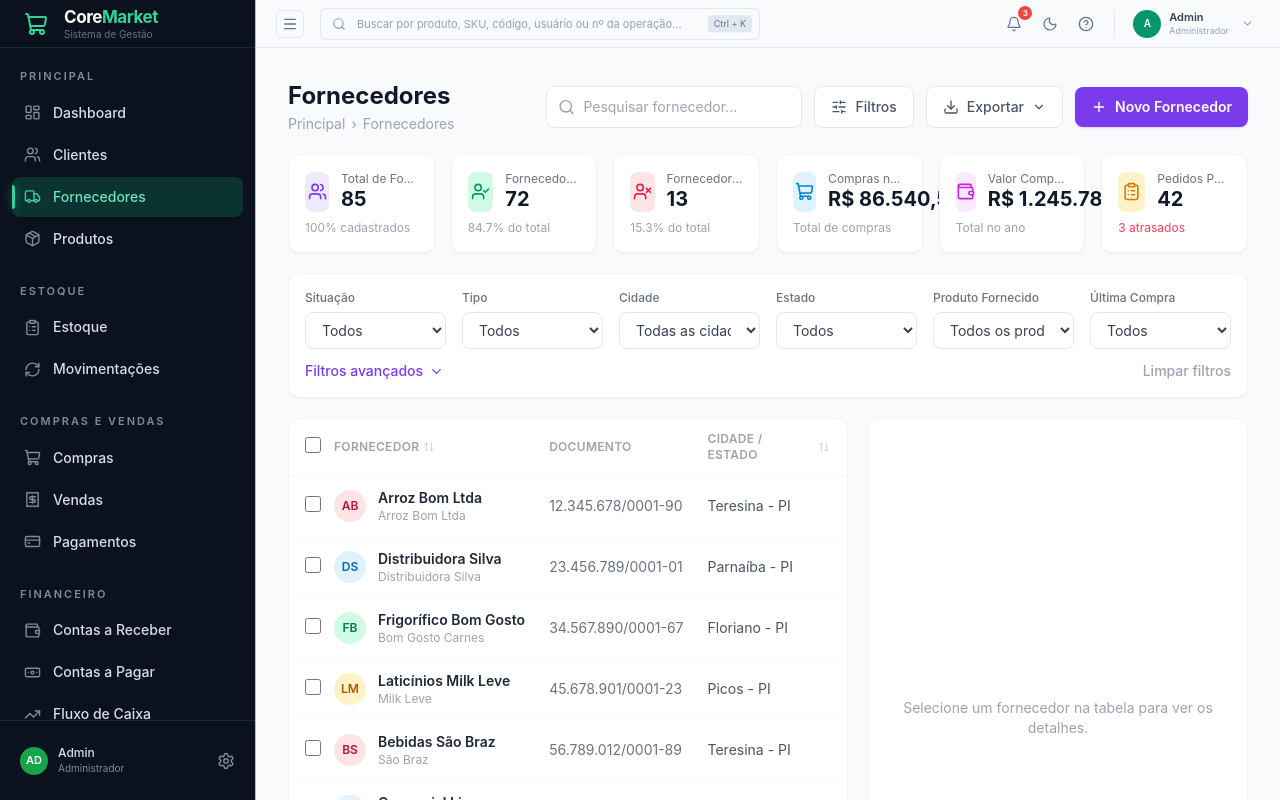
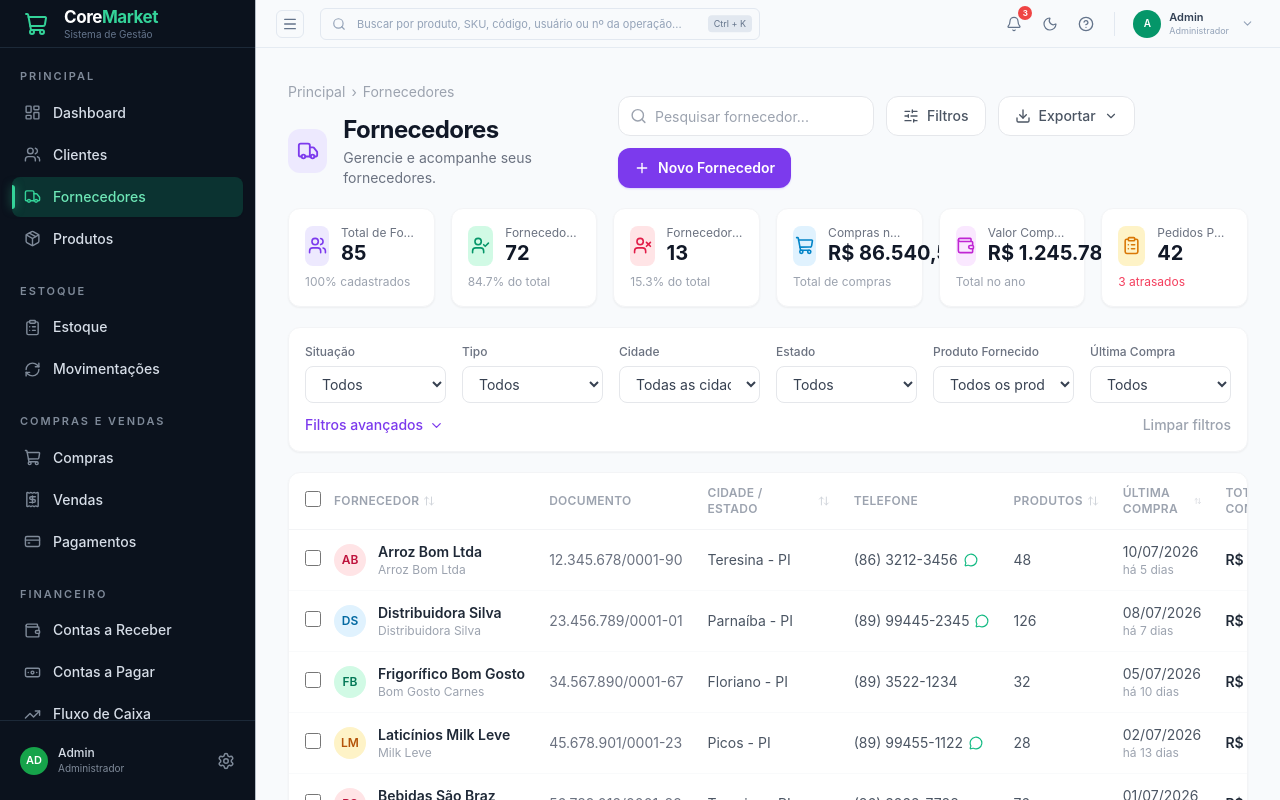
Before and after one commit to natanaelrb/coremarket-frontend, a React (Vite) app: page /fornecedores in a window 1280 px wide. Built offline with nearby package versions, Linux system fonts and the light colour scheme.

Commit message:
refactor(fornecedores): improve supplier details

```diff
--- a/src/features/fornecedores/components/DetailPanel/DetailPanel.jsx
+++ b/src/features/fornecedores/components/DetailPanel/DetailPanel.jsx
@@ -1,8 +1,11 @@
 import { X } from "lucide-react";
+
 import InitialsAvatar from "../../../../shared/components/data-display/InitialsAvatar.jsx";
 import StarRating from "../../../../shared/components/data-display/StarRating.jsx";
 import StatusBadge from "../Table/StatusBadge.jsx";
+
 import DetailTabs from "./DetailTabs.jsx";
+
 import VisaoGeralTab from "./tabs/VisaoGeralTab.jsx";
 import DadosTab from "./tabs/DadosTab.jsx";
 import ProdutosTab from "./tabs/ProdutosTab.jsx";
@@ -26,48 +29,75 @@ export default function DetailPanel({
   onChangeTab,
   onClose,
 }) {
-  if (!fornecedor) {
-    return (
-      <div className="flex h-full items-center justify-center rounded-xl border border-gray-100 bg-white p-8 text-center text-sm text-gray-400 dark:border-[#1c2044] dark:bg-[#141833] dark:text-gray-500">
-        Selecione um fornecedor na tabela para ver os detalhes.
-      </div>
-    );
-  }
+  if (!fornecedor) return null;
 
-  const ActiveTabComponent = TAB_COMPONENTS[activeTab] ?? VisaoGeralTab;
+  const ActiveTabComponent =
+    TAB_COMPONENTS[activeTab] ?? VisaoGeralTab;
 
   return (
-    <div className="animate-slide-in-right flex h-full flex-col overflow-hidden rounded-xl border border-gray-100 bg-white shadow-sm dark:border-[#1c2044] dark:bg-[#141833]">
-      <div className="flex items-start justify-between border-b border-gray-100 p-4 dark:border-[#1c2044]">
-        <div className="flex items-center gap-3">
-          <InitialsAvatar name={fornecedor.nomeFantasia} size="md" />
+    <div className="fixed inset-0 z-50 flex items-center justify-center p-4 sm:p-6">
+
+      {/* Overlay */}
+      <div
+        className="absolute inset-0 bg-slate-950/50 backdrop-blur-sm"
+        onClick={onClose}
+      />
+
+      {/* Modal */}
+      <div className="relative z-10 flex h-[88vh] w-full max-w-6xl flex-col overflow-hidden rounded-2xl border border-gray-200 bg-white shadow-2xl animate-scale-in dark:border-[#252a4a] dark:bg-[#141833]">
+
+        {/* Header */}
+        <div className="flex flex-shrink-0 items-start justify-between border-b border-gray-100 px-6 py-5 dark:border-[#252a4a]">
+
+          <div className="flex items-center gap-4">
+            <InitialsAvatar
+              name={fornecedor.nomeFantasia}
+              size="lg"
+            />
+
             <div>
               <div className="flex items-center gap-2">
-              <h3 className="font-semibold text-gray-800 dark:text-gray-100">
+                <h2 className="text-lg font-semibold text-gray-800 dark:text-gray-100">
                   {fornecedor.nomeFantasia}
-              </h3>
+                </h2>
+
                 <StatusBadge status={fornecedor.status} />
               </div>
-            <div className="mt-0.5 flex items-center gap-1.5">
-              <StarRating value={fornecedor.nota} size={12} />
+
+              <div className="mt-1 flex items-center gap-2">
+                <StarRating value={fornecedor.nota} size={13} />
+
                 <span className="text-xs text-gray-400 dark:text-gray-500">
                   {fornecedor.nota.toFixed(1)} (28 avaliações)
                 </span>
               </div>
             </div>
           </div>
+
           <button
             onClick={onClose}
-          className="rounded-lg p-1.5 text-gray-400 transition-colors hover:bg-gray-100 hover:text-gray-600 dark:hover:bg-[#1f234a] dark:hover:text-gray-200"
+            className="flex h-9 w-9 items-center justify-center rounded-lg text-gray-400 transition-colors hover:bg-gray-100 hover:text-gray-700 dark:hover:bg-[#1f234a] dark:hover:text-gray-200"
           >
-          <X size={18} />
+            <X size={20} />
           </button>
         </div>
 
-      <DetailTabs activeTab={activeTab} onChangeTab={onChangeTab} />
+        {/* Tabs */}
+        <div className="flex-shrink-0 border-b border-gray-100 px-6 dark:border-[#252a4a]">
+          <DetailTabs
+            activeTab={activeTab}
+            onChangeTab={onChangeTab}
+          />
+        </div>
 
-      <div className="flex-1 overflow-y-auto p-4">
-        <ActiveTabComponent fornecedor={fornecedor} detalhe={detalhe} />
+        {/* Conteúdo */}
+        <div className="flex-1 overflow-y-auto p-6">
+          <ActiveTabComponent
+            fornecedor={fornecedor}
+            detalhe={detalhe}
+          />
+        </div>
+
       </div>
     </div>
   );
--- a/src/features/fornecedores/components/Header/FornecedoresHeader.jsx
+++ b/src/features/fornecedores/components/Header/FornecedoresHeader.jsx
@@ -1,5 +1,13 @@
-import { Search, SlidersHorizontal, Download, ChevronDown, Plus } from 'lucide-react'
-import Breadcrumb from './Breadcrumb.jsx'
+import {
+  Search,
+  SlidersHorizontal,
+  Download,
+  ChevronDown,
+  Plus,
+  Truck,
+} from "lucide-react";
+
+import Breadcrumb from "./Breadcrumb.jsx";
 
 export default function FornecedoresHeader({
   searchTerm,
@@ -8,49 +16,76 @@ export default function FornecedoresHeader({
   onNewFornecedor,
 }) {
   return (
-    <header className="flex flex-col gap-4 lg:flex-row lg:items-center lg:justify-between animate-fade-in-up">
+    <header className="animate-fade-in-up">
+      {/* Área superior */}
+      <div className="flex flex-col gap-5 lg:flex-row lg:items-end lg:justify-between">
+
+        {/* Informações da página */}
         <div>
-        <h1 className="text-2xl font-bold text-gray-900 dark:text-white">Fornecedores</h1>
-        <Breadcrumb items={['Principal', 'Fornecedores']} />
+          <Breadcrumb items={["Principal", "Fornecedores"]} />
+
+          <div className="mt-3 flex items-center gap-4">
+            <div className="flex h-11 w-11 items-center justify-center rounded-xl bg-violet-100 text-violet-600 dark:bg-violet-500/10 dark:text-violet-400">
+              <Truck size={22} strokeWidth={2} />
             </div>
 
+            <div>
+              <h1 className="text-2xl font-bold tracking-tight text-gray-900 dark:text-white">
+                Fornecedores
+              </h1>
+
+              <p className="mt-0.5 text-sm text-gray-500 dark:text-gray-400">
+                Gerencie e acompanhe seus fornecedores.
+              </p>
+            </div>
+          </div>
+        </div>
+
+        {/* Ações */}
         <div className="flex flex-wrap items-center gap-3">
+
+          {/* Busca */}
           <div className="relative">
             <Search
               size={17}
               className="absolute left-3 top-1/2 -translate-y-1/2 text-gray-400 dark:text-gray-500"
             />
+
             <input
               type="text"
               value={searchTerm}
               onChange={(e) => onSearchChange(e.target.value)}
               placeholder="Pesquisar fornecedor..."
-            className="w-64 rounded-lg border border-gray-200 bg-white py-2.5 pl-9 pr-3 text-sm text-gray-700 outline-none transition-all focus:border-violet-400 focus:ring-2 focus:ring-violet-100 dark:border-[#252a4a] dark:bg-[#141833] dark:text-gray-200 dark:focus:ring-violet-500/20"
+              className="h-10 w-64 rounded-xl border border-gray-200 bg-white pl-9 pr-3 text-sm text-gray-700 outline-none transition-all placeholder:text-gray-400 focus:border-violet-400 focus:ring-4 focus:ring-violet-100 dark:border-[#252a4a] dark:bg-[#141833] dark:text-gray-200 dark:focus:ring-violet-500/20"
             />
           </div>
 
+          {/* Filtros */}
           <button
             onClick={onToggleFilters}
-          className="flex items-center gap-2 rounded-lg border border-gray-200 bg-white px-4 py-2.5 text-sm font-medium text-gray-600 transition-colors hover:bg-gray-50 dark:border-[#252a4a] dark:bg-[#141833] dark:text-gray-300 dark:hover:bg-[#1a1e3d]"
+            className="flex h-10 items-center gap-2 rounded-xl border border-gray-200 bg-white px-4 text-sm font-medium text-gray-600 transition-all hover:bg-gray-50 active:scale-[0.98] dark:border-[#252a4a] dark:bg-[#141833] dark:text-gray-300 dark:hover:bg-[#1a1e3d]"
           >
             <SlidersHorizontal size={16} />
             Filtros
           </button>
 
-        <button className="flex items-center gap-2 rounded-lg border border-gray-200 bg-white px-4 py-2.5 text-sm font-medium text-gray-600 transition-colors hover:bg-gray-50 dark:border-[#252a4a] dark:bg-[#141833] dark:text-gray-300 dark:hover:bg-[#1a1e3d]">
+          {/* Exportar */}
+          <button className="flex h-10 items-center gap-2 rounded-xl border border-gray-200 bg-white px-4 text-sm font-medium text-gray-600 transition-all hover:bg-gray-50 active:scale-[0.98] dark:border-[#252a4a] dark:bg-[#141833] dark:text-gray-300 dark:hover:bg-[#1a1e3d]">
             <Download size={16} />
             Exportar
             <ChevronDown size={14} />
           </button>
 
+          {/* Novo fornecedor */}
           <button
             onClick={onNewFornecedor}
-          className="flex items-center gap-2 rounded-lg bg-violet-600 px-4 py-2.5 text-sm font-semibold text-white shadow-sm shadow-violet-200 transition-all hover:bg-violet-700 hover:shadow-md hover:shadow-violet-300 active:scale-[0.98] dark:shadow-none"
+            className="flex h-10 items-center gap-2 rounded-xl bg-violet-600 px-4 text-sm font-semibold text-white shadow-sm shadow-violet-200 transition-all hover:bg-violet-700 hover:shadow-md hover:shadow-violet-300 active:scale-[0.98] dark:shadow-none"
           >
             <Plus size={16} />
             Novo Fornecedor
           </button>
         </div>
+      </div>
     </header>
-  )
+  );
 }
--- a/src/pages/Fornecedores.jsx
+++ b/src/pages/Fornecedores.jsx
@@ -1,5 +1,4 @@
 import { useState, useMemo } from 'react'
-
 
 import FornecedoresHeader from "../features/fornecedores/components/Header/FornecedoresHeader.jsx";
 import StatsCardsGrid from "../features/fornecedores/components/StatsCards/StatsCardsGrid.jsx";
@@ -78,7 +77,6 @@ export default function FornecedoresPage() {
         produtos={[]}
       />
 
-      <div className="grid gap-5 xl:grid-cols-[1fr_380px]">
       <FornecedoresTable
         isLoading={isLoading}
         fornecedores={pagination.paginatedItems}
@@ -100,9 +98,8 @@ export default function FornecedoresPage() {
           onClose={closePanel}
         />
       )}
-      </div>
 
-      <div className="grid gap-5 xl:grid-cols-[1fr_380px]">
+      <div className="grid gap-8 xl:grid-cols-[1fr_380px]">
         <TimelineSection
           activeSidePanel={activeSidePanel}
           onChangeSidePanel={setActiveSidePanel}
```
Lines whose indentation alone changed are shown as unchanged.
